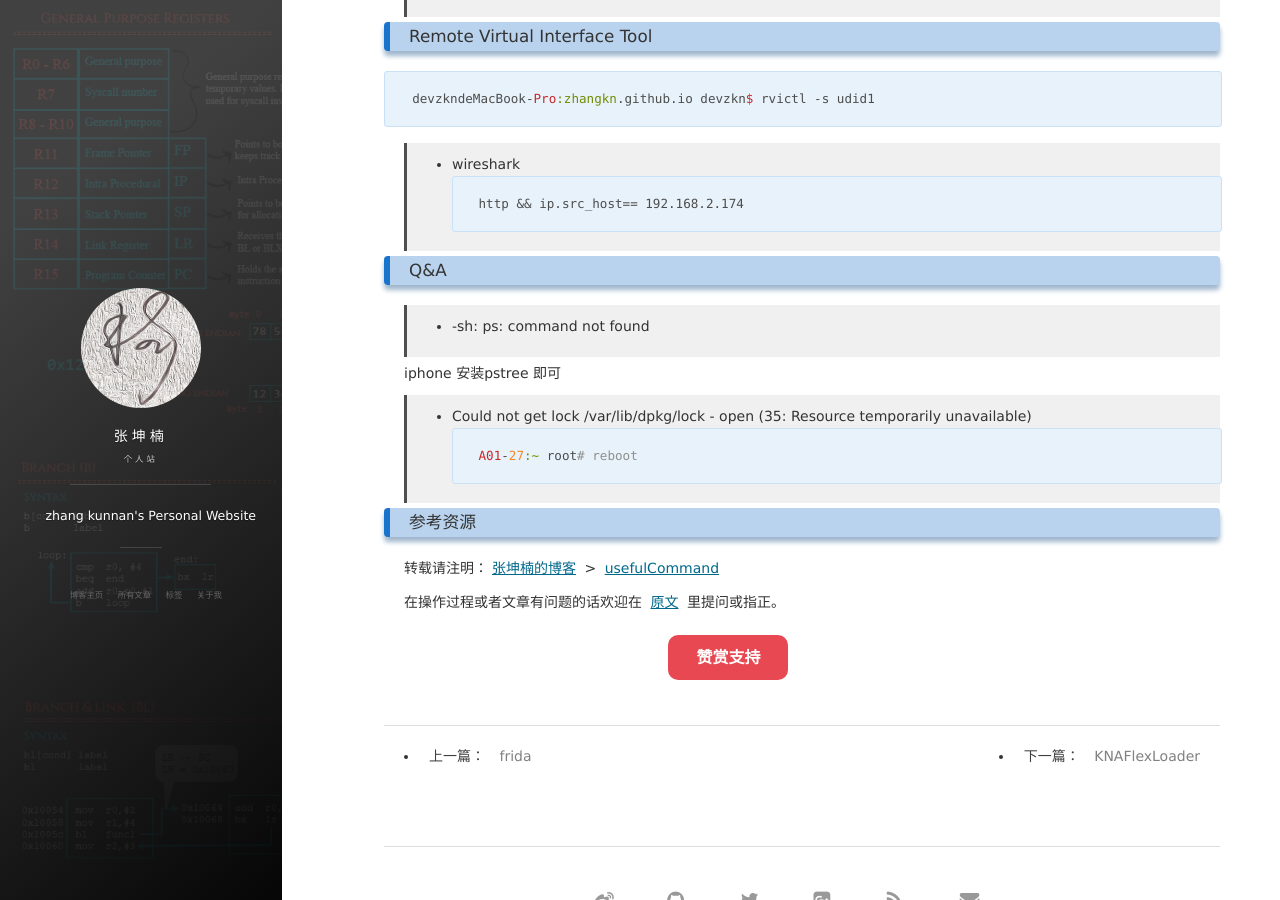
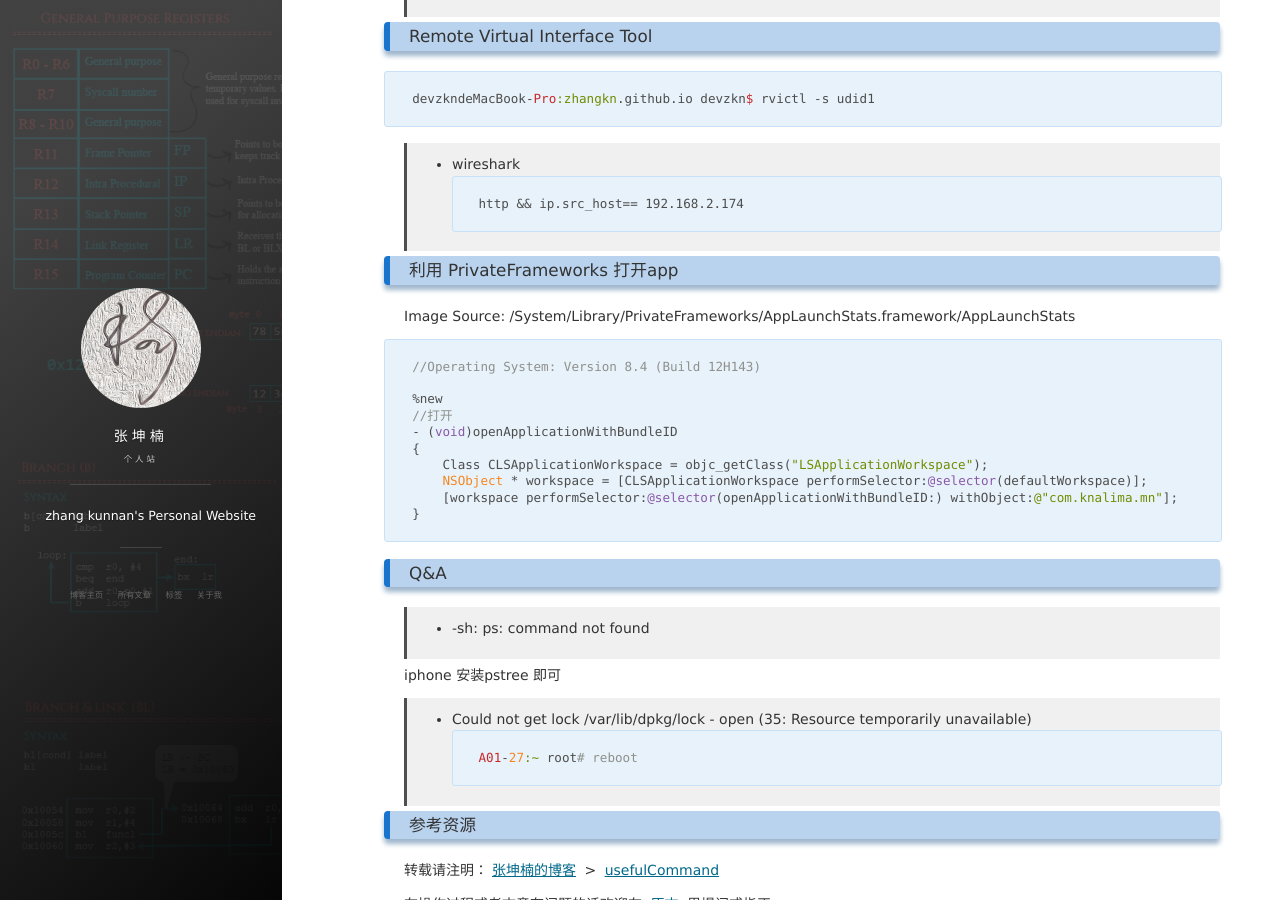
Before and after one commit to zhangkn/zhangkn.github.io, a Jekyll site: the page built from _posts/2017-12-14-usefulCommand.md, in a window 1280 px wide and 900 px high, scrolled down 1758 px. Built offline with Jekyll 4.4.1, drawn with Linux system fonts in a browser that asks for light colours; nearby versions of some CDN libraries; comment, search, counter and statistics services are not loaded.

Commit message:
LSApplicationWorkspace

````diff
--- a/_posts/2017-12-14-usefulCommand.md
+++ b/_posts/2017-12-14-usefulCommand.md
@@ -97,6 +97,25 @@ devzkndeMacBook-Pro:zhangkn.github.io devzkn$ rvictl -s udid1
 http && ip.src_host== 192.168.2.174
 ```
 
+
+###  利用 PrivateFrameworks 打开app
+Image Source: /System/Library/PrivateFrameworks/AppLaunchStats.framework/AppLaunchStats
+
+```
+//Operating System: Version 8.4 (Build 12H143)
+
+%new
+//打开
+- (void)openApplicationWithBundleID
+{
+    Class CLSApplicationWorkspace = objc_getClass("LSApplicationWorkspace");
+    NSObject * workspace = [CLSApplicationWorkspace performSelector:@selector(defaultWorkspace)];
+    [workspace performSelector:@selector(openApplicationWithBundleID:) withObject:@"com.knalima.mn"];
+}
+```
+
+
+
 ### Q&A
 
 >* -sh: ps: command not found
````
